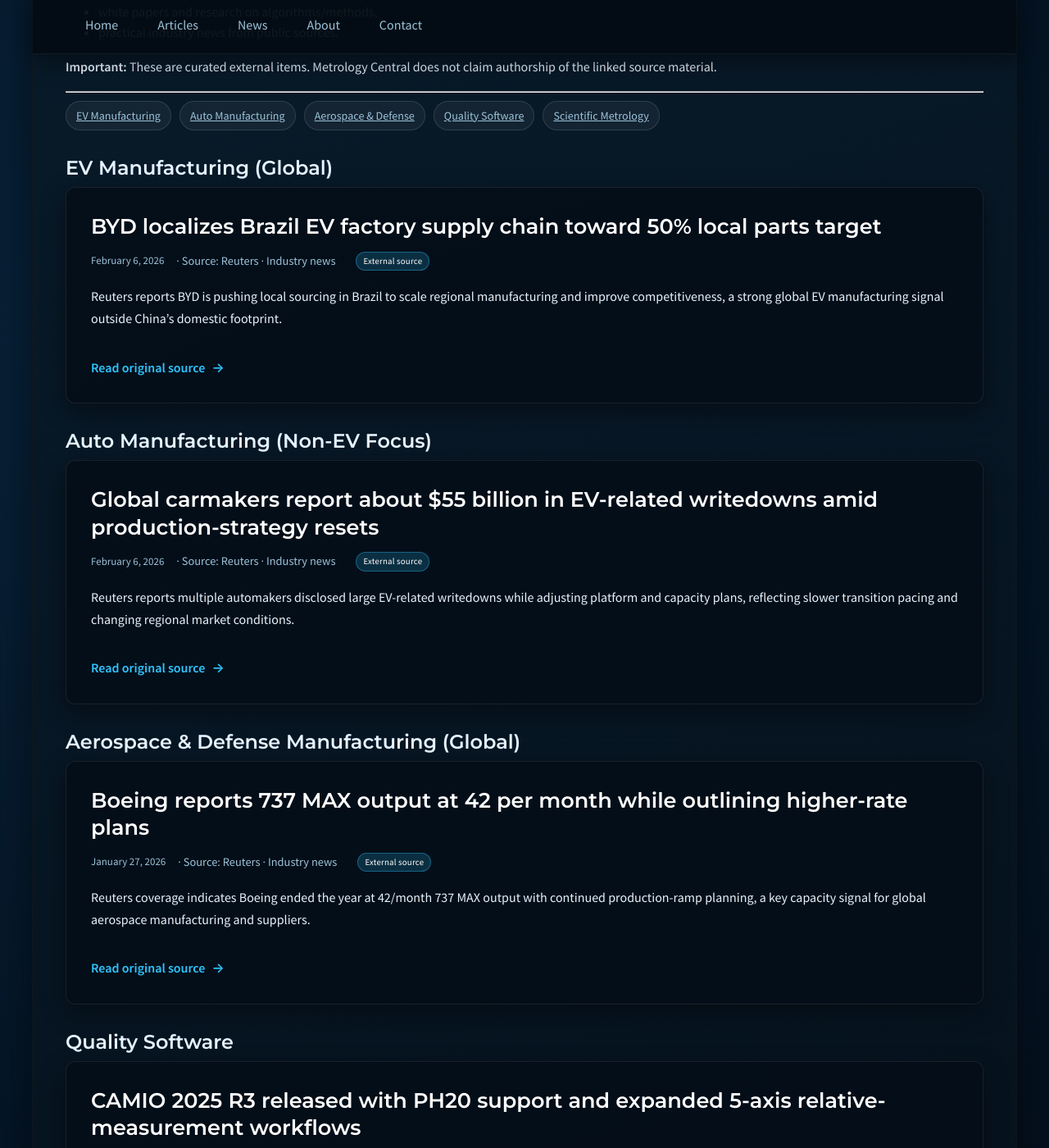
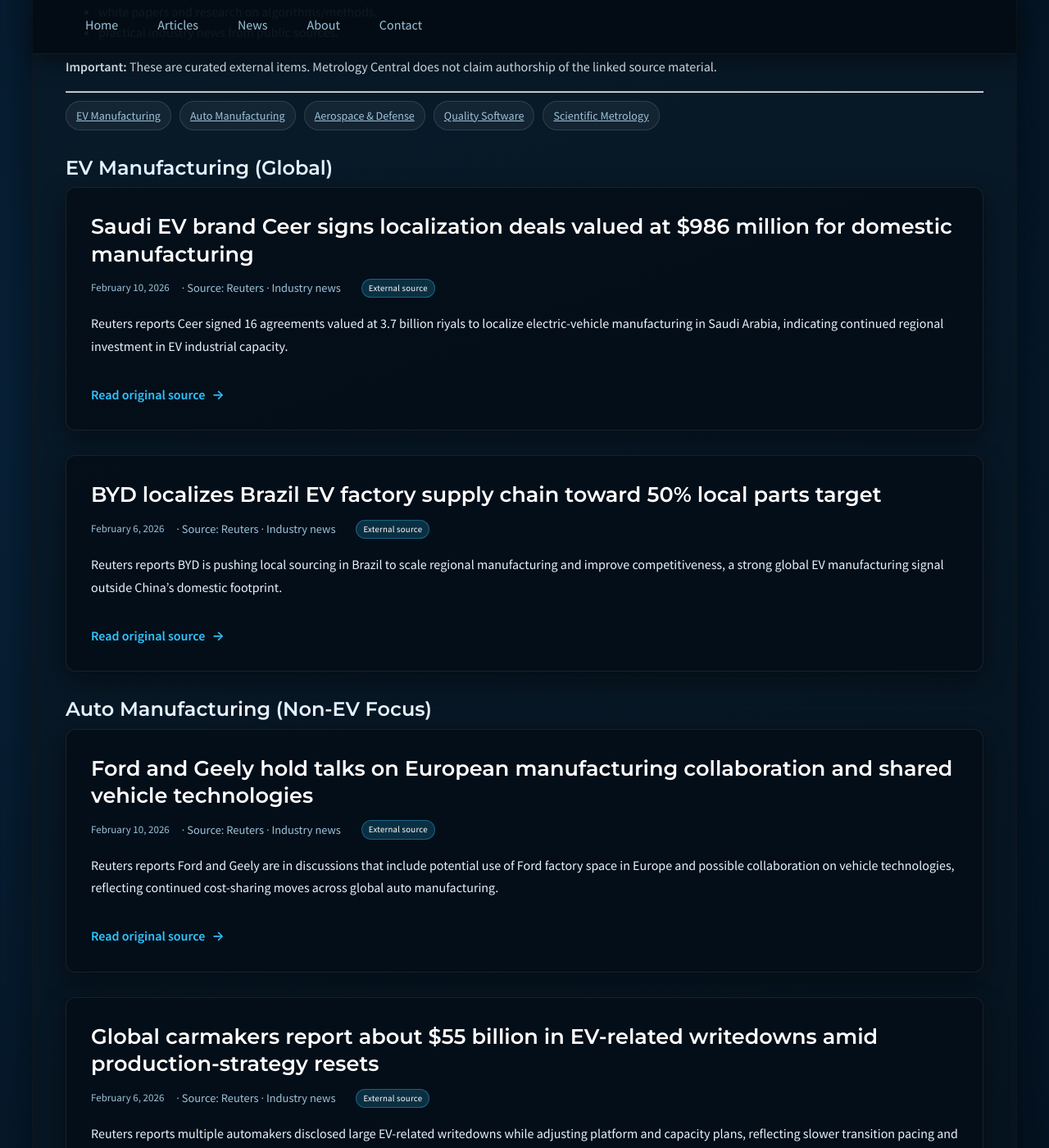
Before and after one commit to JohnForeman/MetrologyCentral, a Jekyll site: the page built from news.md, in a window 1280 px wide and 1400 px high, scrolled down 480 px. Shown: the whole window at 82% size. Built offline with Jekyll 4.4.1, drawn with Linux system fonts in a browser that asks for light colours.

Commit message:
Update curated news links

```diff
--- a/_data/news.yml
+++ b/_data/news.yml
@@ -1,3 +1,19 @@
+- date: 2026-02-10
+  title: Saudi EV brand Ceer signs localization deals valued at $986 million for domestic manufacturing
+  source: Reuters
+  sector: ev_manufacturing
+  kind: industry_news
+  summary: Reuters reports Ceer signed 16 agreements valued at 3.7 billion riyals to localize electric-vehicle manufacturing in Saudi Arabia, indicating continued regional investment in EV industrial capacity.
+  url: https://www.reuters.com/world/middle-east/saudi-ev-brand-ceer-signs-986-million-deals-localise-manufacturing-2026-02-09/
+
+- date: 2026-02-10
+  title: Ford and Geely hold talks on European manufacturing collaboration and shared vehicle technologies
+  source: Reuters
+  sector: auto_manufacturing
+  kind: industry_news
+  summary: Reuters reports Ford and Geely are in discussions that include potential use of Ford factory space in Europe and possible collaboration on vehicle technologies, reflecting continued cost-sharing moves across global auto manufacturing.
+  url: https://www.reuters.com/business/autos-transportation/ford-geely-talks-manufacturing-technology-partnership-sources-say-2026-02-04/
+
 - date: 2026-02-09
   title: CAMIO 2025 R3 released with PH20 support and expanded 5-axis relative-measurement workflows
   source: LK Metrology
```
